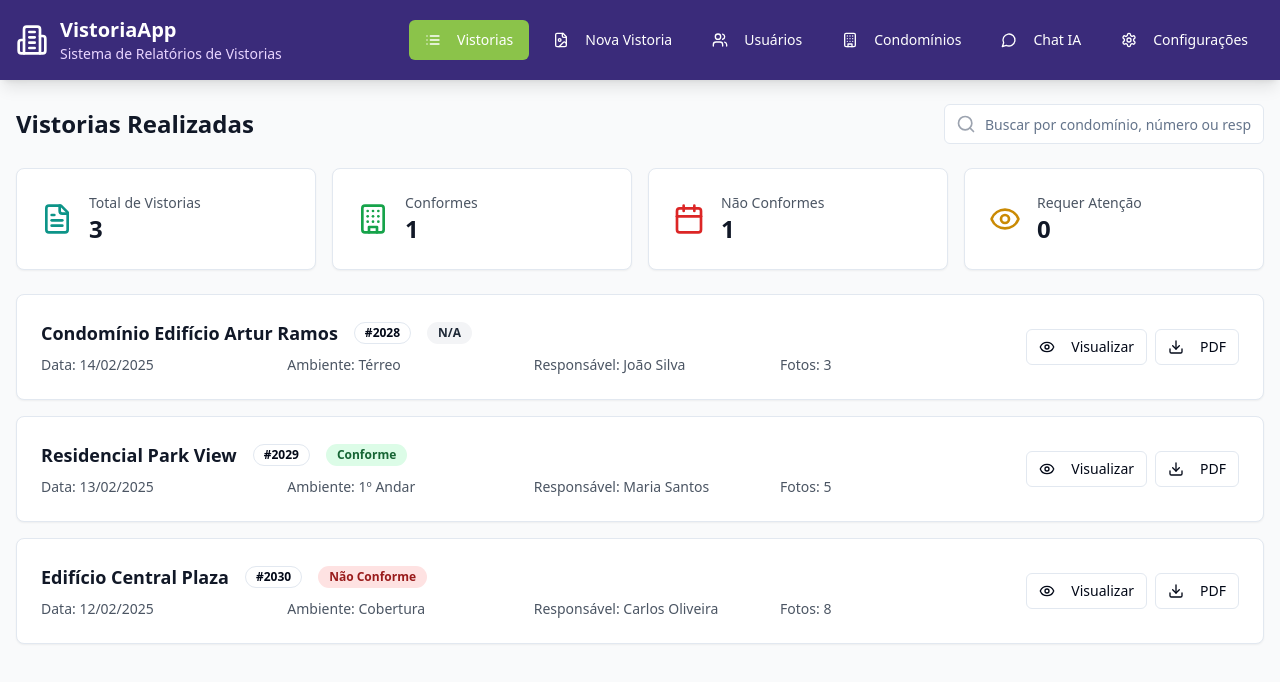
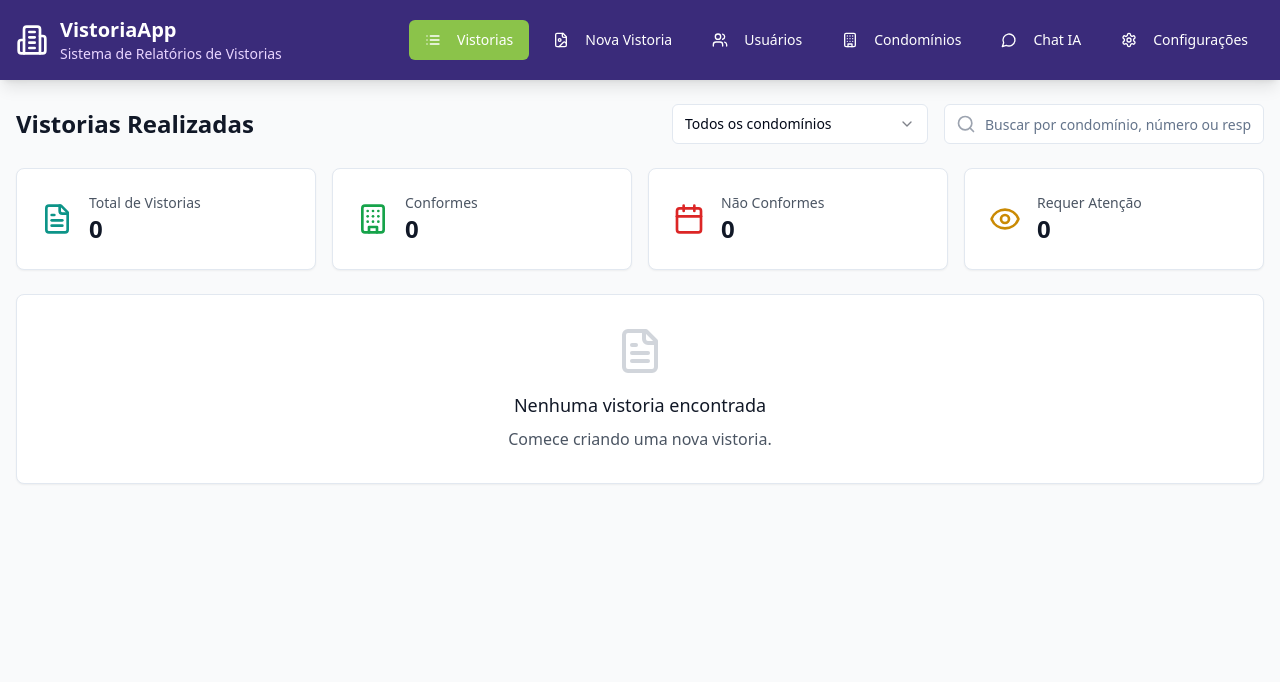
Before and after one commit to erisvaldoverissimo/gtp-vistoriapp, a React (Vite) app: page / in a window 1280 px wide. Shown: the top 682 px of the page. Built offline with nearby package versions, Linux system fonts and the light colour scheme.

Commit message:
feat: Implement vistoria search and view
Implement search and view page for vistorias, including condo selection and filtering.

```diff
--- a/src/components/ListaVistorias.tsx
+++ b/src/components/ListaVistorias.tsx
@@ -4,78 +4,62 @@ import { Card, CardContent, CardHeader, CardTitle } from '@/components/ui/card';
 import { Button } from '@/components/ui/button';
 import { Input } from '@/components/ui/input';
 import { Badge } from '@/components/ui/badge';
+import { Select, SelectContent, SelectItem, SelectTrigger, SelectValue } from '@/components/ui/select';
 import { Search, Eye, Download, Calendar, Building, FileText } from 'lucide-react';
-
-interface Vistoria {
-  id: string;
-  condominio: string;
-  numeroInterno: string;
-  dataVistoria: string;
-  ambiente: string;
-  status: string;
-  responsavel: string;
-  fotosCount: number;
-}
+import { useVistorias } from '@/hooks/useVistorias';
+import { useCondominios } from '@/hooks/useCondominios';
 
 const ListaVistorias = () => {
   const [searchTerm, setSearchTerm] = useState('');
+  const [condominioSelecionado, setCondominioSelecionado] = useState<string>('');
 
-  // Dados mockados para demonstração
-  const vistorias: Vistoria[] = [
-    {
-      id: '1',
-      condominio: 'Condomínio Edifício Artur Ramos',
-      numeroInterno: '2028',
-      dataVistoria: '2025-02-14',
-      ambiente: 'Térreo',
-      status: 'N/A',
-      responsavel: 'João Silva',
-      fotosCount: 3
-    },
-    {
-      id: '2',
-      condominio: 'Residencial Park View',
-      numeroInterno: '2029',
-      dataVistoria: '2025-02-13',
-      ambiente: '1º Andar',
-      status: 'Conforme',
-      responsavel: 'Maria Santos',
-      fotosCount: 5
-    },
-    {
-      id: '3',
-      condominio: 'Edifício Central Plaza',
-      numeroInterno: '2030',
-      dataVistoria: '2025-02-12',
-      ambiente: 'Cobertura',
-      status: 'Não Conforme',
-      responsavel: 'Carlos Oliveira',
-      fotosCount: 8
-    }
-  ];
+  const { vistorias, obterVistoriasPorCondominio, obterEstatisticas } = useVistorias();
+  const { condominios } = useCondominios();
 
-  const filteredVistorias = vistorias.filter(vistoria =>
-    vistoria.condominio.toLowerCase().includes(searchTerm.toLowerCase()) ||
-    vistoria.numeroInterno.includes(searchTerm) ||
-    vistoria.responsavel.toLowerCase().includes(searchTerm.toLowerCase())
-  );
+  // Filtrar vistorias baseado na busca e condomínio selecionado
+  const vistoriasFiltradas = obterVistoriasPorCondominio(condominioSelecionado || undefined)
+    .filter(vistoria =>
+      vistoria.condominio.toLowerCase().includes(searchTerm.toLowerCase()) ||
+      vistoria.numeroInterno.includes(searchTerm) ||
+      vistoria.responsavel.toLowerCase().includes(searchTerm.toLowerCase())
+    );
+
+  const estatisticas = obterEstatisticas(condominioSelecionado || undefined);
 
   const formatDate = (dateString: string) => {
     const date = new Date(dateString);
     return date.toLocaleDateString('pt-BR');
   };
 
-  const getStatusColor = (status: string) => {
-    switch (status) {
-      case 'Conforme':
-        return 'bg-green-100 text-green-800';
-      case 'Não Conforme':
-        return 'bg-red-100 text-red-800';
-      case 'Requer Atenção':
-        return 'bg-yellow-100 text-yellow-800';
-      default:
-        return 'bg-gray-100 text-gray-800';
-    }
+  const getStatusColor = (grupos: any[]) => {
+    const hasNaoConforme = grupos.some(g => g.status === 'Não Conforme');
+    const hasRequerAtencao = grupos.some(g => g.status === 'Requer Atenção');
+    const hasConforme = grupos.some(g => g.status === 'Conforme');
+
+    if (hasNaoConforme) return 'bg-red-100 text-red-800';
+    if (hasRequerAtencao) return 'bg-yellow-100 text-yellow-800';
+    if (hasConforme) return 'bg-green-100 text-green-800';
+    return 'bg-gray-100 text-gray-800';
+  };
+
+  const getStatusLabel = (grupos: any[]) => {
+    const hasNaoConforme = grupos.some(g => g.status === 'Não Conforme');
+    const hasRequerAtencao = grupos.some(g => g.status === 'Requer Atenção');
+    const hasConforme = grupos.some(g => g.status === 'Conforme');
+
+    if (hasNaoConforme) return 'Não Conforme';
+    if (hasRequerAtencao) return 'Requer Atenção';
+    if (hasConforme) return 'Conforme';
+    return 'N/A';
+  };
+
+  const getTotalFotos = (grupos: any[]) => {
+    return grupos.reduce((total, grupo) => total + grupo.fotos.length, 0);
+  };
+
+  const getAmbientes = (grupos: any[]) => {
+    const ambientes = [...new Set(grupos.map(g => g.ambiente))];
+    return ambientes.join(', ');
   };
 
   return (
@@ -83,6 +67,20 @@ const ListaVistorias = () => {
       <div className="flex items-center justify-between">
         <h2 className="text-2xl font-bold text-gray-900">Vistorias Realizadas</h2>
         <div className="flex items-center space-x-4">
+          <Select value={condominioSelecionado} onValueChange={setCondominioSelecionado}>
+            <SelectTrigger className="w-64">
+              <SelectValue placeholder="Todos os condomínios" />
+            </SelectTrigger>
+            <SelectContent>
+              <SelectItem value="">Todos os condomínios</SelectItem>
+              {condominios.map((condominio) => (
+                <SelectItem key={condominio.id} value={condominio.id}>
+                  {condominio.nome}
+                </SelectItem>
+              ))}
+            </SelectContent>
+          </Select>
+
           <div className="relative">
             <Search className="absolute left-3 top-1/2 transform -translate-y-1/2 text-gray-400" size={20} />
             <Input
@@ -103,7 +101,7 @@ const ListaVistorias = () => {
               <FileText className="h-8 w-8 text-teal-600" />
               <div className="ml-4">
                 <p className="text-sm font-medium text-gray-600">Total de Vistorias</p>
-                <p className="text-2xl font-bold text-gray-900">{vistorias.length}</p>
+                <p className="text-2xl font-bold text-gray-900">{estatisticas.total}</p>
               </div>
             </div>
           </CardContent>
@@ -115,9 +113,7 @@ const ListaVistorias = () => {
               <Building className="h-8 w-8 text-green-600" />
               <div className="ml-4">
                 <p className="text-sm font-medium text-gray-600">Conformes</p>
-                <p className="text-2xl font-bold text-gray-900">
-                  {vistorias.filter(v => v.status === 'Conforme').length}
-                </p>
+                <p className="text-2xl font-bold text-gray-900">{estatisticas.conformes}</p>
               </div>
             </div>
           </CardContent>
@@ -129,9 +125,7 @@ const ListaVistorias = () => {
               <Calendar className="h-8 w-8 text-red-600" />
               <div className="ml-4">
                 <p className="text-sm font-medium text-gray-600">Não Conformes</p>
-                <p className="text-2xl font-bold text-gray-900">
-                  {vistorias.filter(v => v.status === 'Não Conforme').length}
-                </p>
+                <p className="text-2xl font-bold text-gray-900">{estatisticas.naoConformes}</p>
               </div>
             </div>
           </CardContent>
@@ -143,9 +137,7 @@ const ListaVistorias = () => {
               <Eye className="h-8 w-8 text-yellow-600" />
               <div className="ml-4">
                 <p className="text-sm font-medium text-gray-600">Requer Atenção</p>
-                <p className="text-2xl font-bold text-gray-900">
-                  {vistorias.filter(v => v.status === 'Requer Atenção').length}
-                </p>
+                <p className="text-2xl font-bold text-gray-900">{estatisticas.requerAtencao}</p>
               </div>
             </div>
           </CardContent>
@@ -154,18 +146,18 @@ const ListaVistorias = () => {
 
       {/* Lista de Vistorias */}
       <div className="space-y-4">
-        {filteredVistorias.length === 0 ? (
+        {vistoriasFiltradas.length === 0 ? (
           <Card>
             <CardContent className="p-8 text-center">
               <FileText size={48} className="mx-auto text-gray-300 mb-4" />
               <h3 className="text-lg font-medium text-gray-900 mb-2">Nenhuma vistoria encontrada</h3>
               <p className="text-gray-600">
-                {searchTerm ? 'Tente ajustar os filtros de busca.' : 'Comece criando uma nova vistoria.'}
+                {searchTerm || condominioSelecionado ? 'Tente ajustar os filtros de busca.' : 'Comece criando uma nova vistoria.'}
               </p>
             </CardContent>
           </Card>
         ) : (
-          filteredVistorias.map((vistoria) => (
+          vistoriasFiltradas.map((vistoria) => (
             <Card key={vistoria.id} className="hover:shadow-md transition-shadow">
               <CardContent className="p-6">
                 <div className="flex items-center justify-between">
@@ -177,8 +169,8 @@ const ListaVistorias = () => {
                       <Badge variant="outline">
                         #{vistoria.numeroInterno}
                       </Badge>
-                      <Badge className={getStatusColor(vistoria.status)}>
-                        {vistoria.status}
+                      <Badge className={getStatusColor(vistoria.grupos)}>
+                        {getStatusLabel(vistoria.grupos)}
                       </Badge>
                     </div>
 
@@ -187,13 +179,13 @@ const ListaVistorias = () => {
                         <span className="font-medium">Data:</span> {formatDate(vistoria.dataVistoria)}
                       </div>
                       <div>
-                        <span className="font-medium">Ambiente:</span> {vistoria.ambiente}
+                        <span className="font-medium">Ambiente:</span> {getAmbientes(vistoria.grupos)}
                       </div>
                       <div>
                         <span className="font-medium">Responsável:</span> {vistoria.responsavel}
                       </div>
                       <div>
-                        <span className="font-medium">Fotos:</span> {vistoria.fotosCount}
+                        <span className="font-medium">Fotos:</span> {getTotalFotos(vistoria.grupos)}
                       </div>
                     </div>
                   </div>
--- /dev/null
+++ b/src/hooks/useVistorias.ts
@@ -0,0 +1,82 @@
+
+import { useState, useEffect } from 'react';
+
+export interface VistoriaSalva {
+  id: string;
+  condominio: string;
+  condominioId: string;
+  numeroInterno: string;
+  dataVistoria: string;
+  observacoes: string;
+  responsavel: string;
+  grupos: Array<{
+    id: string;
+    ambiente: string;
+    grupo: string;
+    item: string;
+    status: string;
+    parecer: string;
+    fotos: Array<{
+      name: string;
+      descricao?: string;
+    }>;
+  }>;
+  dataCriacao: string;
+}
+
+export const useVistorias = () => {
+  const [vistorias, setVistorias] = useState<VistoriaSalva[]>([]);
+
+  // Carregar vistorias do localStorage na inicialização
+  useEffect(() => {
+    const vistoriasSalvas = localStorage.getItem('vistorias');
+    if (vistoriasSalvas) {
+      setVistorias(JSON.parse(vistoriasSalvas));
+    }
+  }, []);
+
+  // Salvar vistorias no localStorage sempre que houver mudança
+  useEffect(() => {
+    localStorage.setItem('vistorias', JSON.stringify(vistorias));
+  }, [vistorias]);
+
+  const salvarVistoria = (vistoria: Omit<VistoriaSalva, 'id' | 'dataCriacao'>) => {
+    const novaVistoria: VistoriaSalva = {
+      ...vistoria,
+      id: Date.now().toString(),
+      dataCriacao: new Date().toISOString()
+    };
+
+    setVistorias(prev => [novaVistoria, ...prev]);
+    return novaVistoria.id;
+  };
+
+  const obterVistoriasPorCondominio = (condominioId?: string) => {
+    if (!condominioId) return vistorias;
+    return vistorias.filter(v => v.condominioId === condominioId);
+  };
+
+  const obterEstatisticas = (condominioId?: string) => {
+    const vistoriasFiltradas = obterVistoriasPorCondominio(condominioId);
+
+    return {
+      total: vistoriasFiltradas.length,
+      conformes: vistoriasFiltradas.filter(v =>
+        v.grupos.some(g => g.status === 'Conforme')
+      ).length,
+      naoConformes: vistoriasFiltradas.filter(v =>
+        v.grupos.some(g => g.status === 'Não Conforme')
+      ).length,
+      requerAtencao: vistoriasFiltradas.filter(v =>
+        v.grupos.some(g => g.status === 'Requer Atenção')
+      ).length
+    };
+  };
+
+  return {
+    vistorias,
+    salvarVistoria,
+    obterVistoriasPorCondominio,
+    obterEstatisticas
+  };
+};
```
Also changed, not shown: src/pages/Index.tsx (+28 -0 lines).
